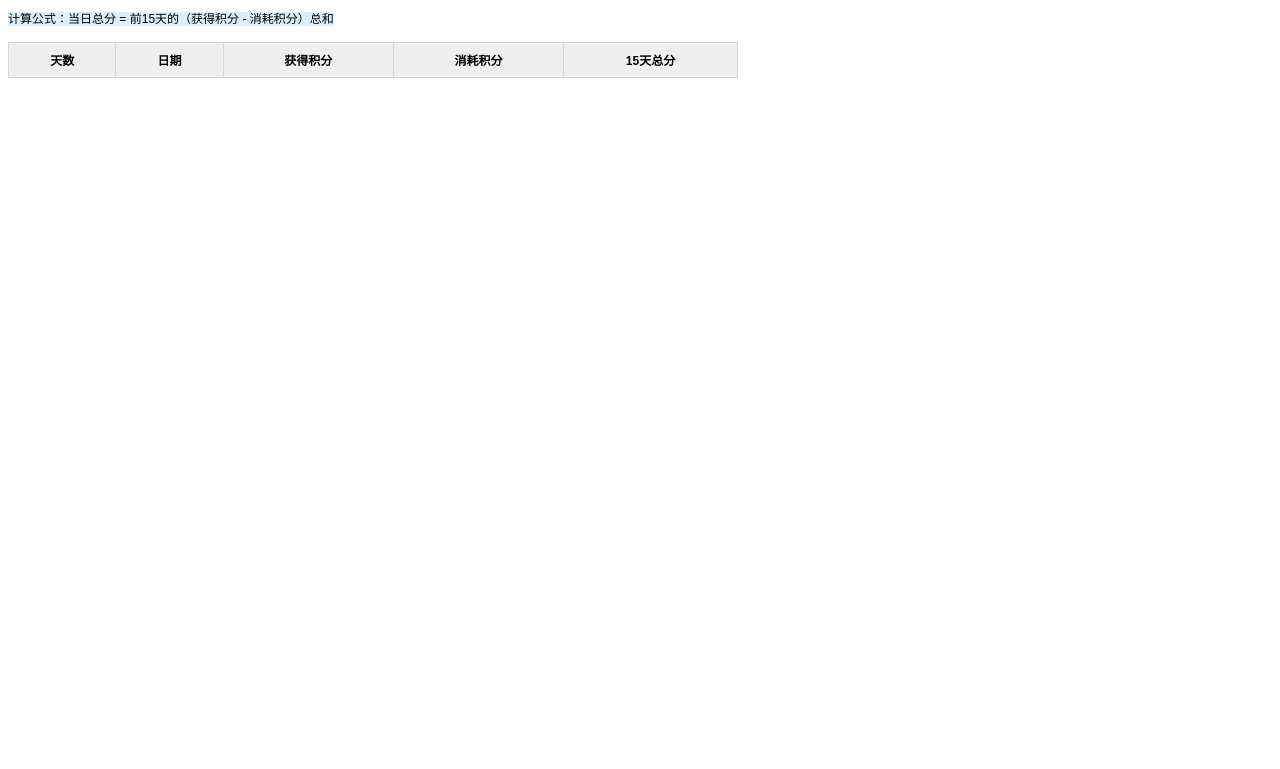
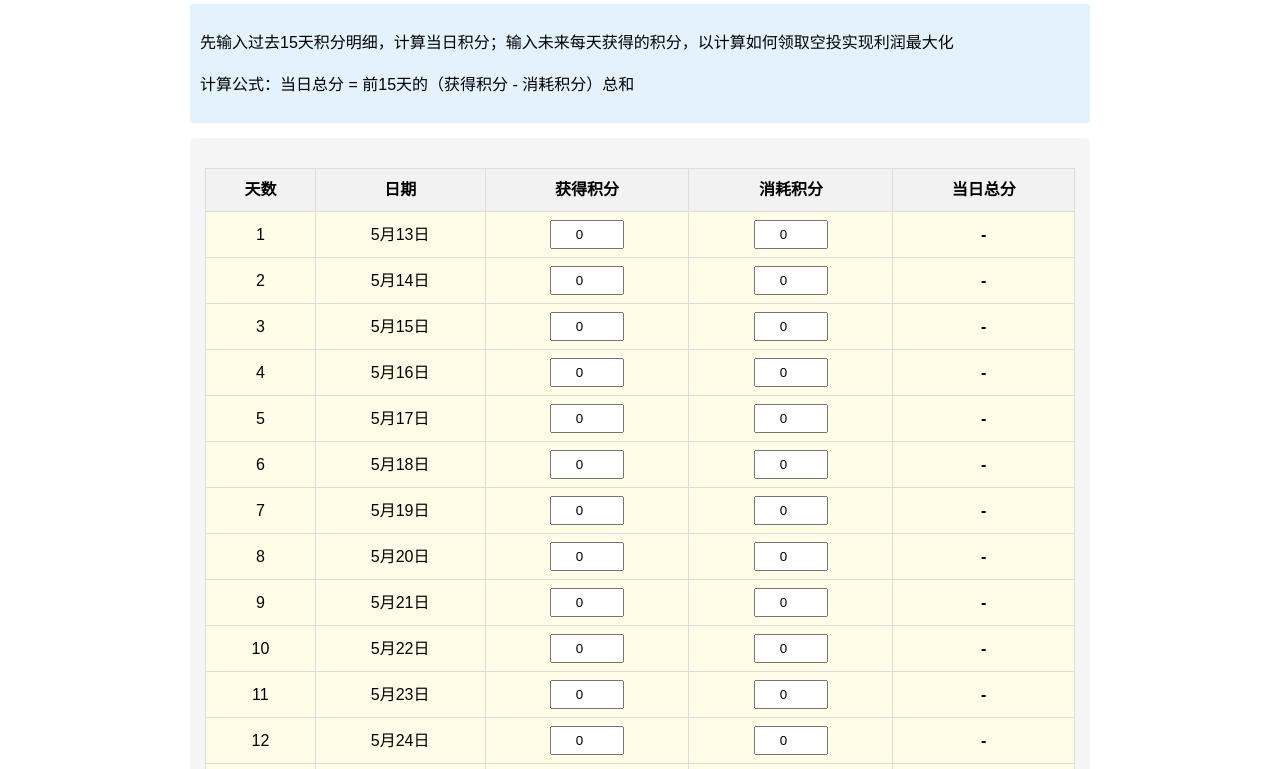
Before and after one commit to tieniu995/alpha, a plain HTML site: page index.html in a window 1280 px wide. Shown: the part 110-879 px from the top of the page. Before the commit the page ends 800 px from the top, so only its background shows below. Drawn offline with Linux system fonts and the light colour scheme.

Commit message:
index.html

```diff
--- a/index.html
+++ b/index.html
@@ -1,56 +1,192 @@
-<!DOCTYPE html PUBLIC "-//W3C//DTD HTML 4.01//EN" "http://www.w3.org/TR/html4/strict.dtd">
-<html>
+<!DOCTYPE html>
+<html lang="zh-CN">
 <head>
-  <meta http-equiv="Content-Type" content="text/html; charset=utf-8">
-  <meta http-equiv="Content-Style-Type" content="text/css">
-  <title></title>
-  <meta name="Generator" content="Cocoa HTML Writer">
-  <meta name="CocoaVersion" content="2575.6">
-  <style type="text/css">
-    p.p2 {margin: 0.0px 0.0px 12.0px 0.0px; font: 12.0px 'PingFang SC'; -webkit-text-stroke: #000000; background-color: #ddeffc}
-    p.p3 {margin: 0.0px 0.0px 12.0px 0.0px; font: 12.0px 'PingFang SC'; -webkit-text-stroke: #000000}
-    p.p4 {margin: 0.0px 0.0px 0.0px 0.0px; text-align: center; font: 12.0px 'PingFang SC Semibold'; -webkit-text-stroke: #000000}
-    p.p5 {margin: 0.0px 0.0px 0.0px 0.0px; font: 12.0px Arial; -webkit-text-stroke: #000000; min-height: 14.0px}
-    span.s1 {font: 24.0px Arial; font-kerning: none; color: #1d8dee; -webkit-text-stroke: 0px #1d8dee}
-    span.s2 {font: 24.0px 'PingFang SC'; font-kerning: none}
-    span.s3 {font: 24.0px Arial; font-kerning: none}
-    span.s4 {font-kerning: none}
-    span.s5 {font-kerning: none; background-color: #ddeffc}
-    span.s6 {font: 12.0px Arial; font-kerning: none; background-color: #ddeffc}
-    span.s7 {font: 12.0px 'PingFang SC'; font-kerning: none; background-color: #f2f2f2}
-    span.s8 {font: 12.0px Arial; font-kerning: none; background-color: #f2f2f2}
-    table.t1 {margin: 15.0px 0.0px 15.0px 0.0px; border-collapse: collapse}
-    td.td1 {width: 90.4px; background-color: #efefef; border-style: solid; border-width: 1.0px 1.0px 1.0px 1.0px; border-color: #d5d5d5 #d5d5d5 #d5d5d5 #d5d5d5; padding: 8.0px 8.0px 8.0px 8.0px}
-    td.td2 {width: 153.2px; background-color: #efefef; border-style: solid; border-width: 1.0px 1.0px 1.0px 1.0px; border-color: #d5d5d5 #d5d5d5 #d5d5d5 #d5d5d5; padding: 8.0px 8.0px 8.0px 8.0px}
-    td.td3 {width: 156.8px; background-color: #efefef; border-style: solid; border-width: 1.0px 1.0px 1.0px 1.0px; border-color: #d5d5d5 #d5d5d5 #d5d5d5 #d5d5d5; padding: 8.0px 8.0px 8.0px 8.0px}
-  </style>
+    <meta charset="UTF-8">
+    <meta name="viewport" content="width=device-width, initial-scale=1.0">
+    <title>@王铁牛 的Alpha积分计算器</title>
+    <style>
+        body {
+            font-family: Arial, sans-serif;
+            max-width: 900px;
+            margin: 0 auto;
+            padding: 20px;
+            line-height: 1.6;
+        }
+        h1 {
+            color: #333;
+            text-align: center;
+        }
+        .header-link {
+            color: #1da1f2;
+            text-decoration: none;
+        }
+        .header-link:hover {
+            text-decoration: underline;
+        }
+        .input-section {
+            background-color: #f5f5f5;
+            padding: 15px;
+            border-radius: 5px;
+            margin-bottom: 20px;
+        }
+        table {
+            width: 100%;
+            border-collapse: collapse;
+            margin: 15px 0;
+        }
+        th, td {
+            border: 1px solid #ddd;
+            padding: 8px;
+            text-align: center;
+        }
+        th {
+            background-color: #f2f2f2;
+        }
+        input {
+            width: 60px;
+            padding: 5px;
+            text-align: center;
+        }
+        .past-row {
+            background-color: #fffde7;
+        }
+        .future-row {
+            background-color: #e8f5e9;
+        }
+        .today-row {
+            background-color: #bbdefb;
+            font-weight: bold;
+        }
+        .total-cell {
+            font-weight: bold;
+        }
+        .instructions {
+            margin: 15px 0;
+            padding: 10px;
+            background-color: #e3f2fd;
+            border-radius: 4px;
+        }
+    </style>
 </head>
 <body>
-<h1 style="margin: 0.0px 0.0px 16.1px 0.0px; text-align: center; font: 24.0px 'PingFang SC'; color: #262626; -webkit-text-stroke: #262626"><span class="s1"><a href="https://x.com/tieniu995"><b>@</b><span class="s2"><b>王铁牛</b></span></a></span><span class="s3"><b> </b></span><span class="s4"><b>的</b></span><span class="s3"><b>Alpha</b></span><span class="s4"><b>积分计算器</b><b></b></span></h1>
-<p class="p2"><span class="s4">输入过去15天的积分明细后自动计算当日总分；</span></p>
-<p class="p3"><span class="s5">输入未来得分计划，以计算最佳空投方案；</span></p>
-<p class="p3"><span class="s5">计算公式：当日总分</span><span class="s6"> = </span><span class="s5">前</span><span class="s6">15</span><span class="s5">天的（获得积分</span><span class="s6"> - </span><span class="s5">消耗积分）总和</span></p>
-<table cellspacing="0" cellpadding="0" class="t1">
-  <tbody>
-    <tr>
-      <td valign="middle" class="td1">
-        <p class="p4"><span class="s7"><b>天数</b><b></b></span></p>
-      </td>
-      <td valign="middle" class="td1">
-        <p class="p4"><span class="s7"><b>日期</b><b></b></span></p>
-      </td>
-      <td valign="middle" class="td2">
-        <p class="p4"><span class="s7"><b>获得积分</b><b></b></span></p>
-      </td>
-      <td valign="middle" class="td2">
-        <p class="p4"><span class="s7"><b>消耗积分</b><b></b></span></p>
-      </td>
-      <td valign="middle" class="td3">
-        <p class="p4"><span class="s8"><b>15</b></span><span class="s7"><b>天总分</b><b></b></span></p>
-      </td>
-    </tr>
-  </tbody>
-</table>
-<p class="p5"><span class="s4"></span><br></p>
+    <h1><a href="https://x.com/tieniu995" class="header-link">@王铁牛</a> 的Alpha积分计算器</h1>
+
+    <div class="instructions">
+        <p>先输入过去15天积分明细，计算当日积分；输入未来每天获得的积分，以计算如何领取空投实现利润最大化</p>
+        <p>计算公式：当日总分 = 前15天的（获得积分 - 消耗积分）总和</p>
+    </div>
+
+    <div class="input-section">
+        <table id="daysTable">
+            <thead>
+                <tr>
+                    <th>天数</th>
+                    <th>日期</th>
+                    <th>获得积分</th>
+                    <th>消耗积分</th>
+                    <th>当日总分</th>
+                </tr>
+            </thead>
+            <tbody>
+                <!-- 表格内容将通过JavaScript动态生成 -->
+            </tbody>
+        </table>
+    </div>
+
+    <script>
+        // 初始化表格
+        document.addEventListener('DOMContentLoaded', function() {
+            const daysTable = document.querySelector('#daysTable tbody');
+
+            // 固定第16天为今天（5月28日）
+            const day16Date = new Date(2023, 4, 28); // 月份0-11，5月是4
+
+            // 创建31天的行（1-31天）
+            for (let i = 0; i < 31; i++) {
+                const dayNum = i + 1;
+                const date = new Date(day16Date);
+                date.setDate(day16Date.getDate() + (dayNum - 16)); // 第16天是今天
+
+                const row = document.createElement('tr');
+                if (dayNum < 16) {
+                    row.className = 'past-row';
+                } else if (dayNum === 16) {
+                    row.className = 'today-row';
+                } else {
+                    row.className = 'future-row';
+                }
+
+                // 天数单元格
+                const dayNumCell = document.createElement('td');
+                dayNumCell.textContent = dayNum;
+
+                // 日期单元格
+                const dateCell = document.createElement('td');
+                dateCell.textContent = formatChineseDate(date);
+
+                // 获得积分
+                const earnedCell = document.createElement('td');
+                const earnedInput = document.createElement('input');
+                earnedInput.type = 'number';
+                earnedInput.min = '0';
+                earnedInput.value = '0';
+                earnedInput.id = `earned-${dayNum}`;
+                earnedInput.addEventListener('input', calculateTotals);
+                earnedCell.appendChild(earnedInput);
+
+                // 消耗积分
+                const spentCell = document.createElement('td');
+                const spentInput = document.createElement('input');
+                spentInput.type = 'number';
+                spentInput.min = '0';
+                spentInput.value = '0';
+                spentInput.id = `spent-${dayNum}`;
+                spentInput.addEventListener('input', calculateTotals);
+                spentCell.appendChild(spentInput);
+
+                // 15天总分
+                const totalCell = document.createElement('td');
+                totalCell.id = `total-${dayNum}`;
+                totalCell.className = 'total-cell';
+                totalCell.textContent = dayNum >= 16 ? '0' : '-';
+
+                row.appendChild(dayNumCell);
+                row.appendChild(dateCell);
+                row.appendChild(earnedCell);
+                row.appendChild(spentCell);
+                row.appendChild(totalCell);
+
+                daysTable.appendChild(row);
+            }
+
+            // 初始计算
+            calculateTotals();
+        });
+
+        // 格式化日期为M月D日
+        function formatChineseDate(date) {
+            const month = date.getMonth() + 1;
+            const day = date.getDate();
+            return `${month}月${day}日`;
+        }
+
+        // 计算所有积分
+        function calculateTotals() {
+            // 从第16天开始计算15天滚动总分
+            for (let dayNum = 16; dayNum <= 31; dayNum++) {
+                let total = 0;
+                const startDay = dayNum - 15; // 前15天
+
+                // 计算前15天的（获得-消耗）总和
+                for (let i = startDay; i < dayNum; i++) {
+                    const earned = parseInt(document.getElementById(`earned-${i}`).value) || 0;
+                    const spent = parseInt(document.getElementById(`spent-${i}`).value) || 0;
+                    total += (earned - spent);
+                }
+
+                document.getElementById(`total-${dayNum}`).textContent = total;
+            }
+        }
+    </script>
 </body>
 </html>
```
